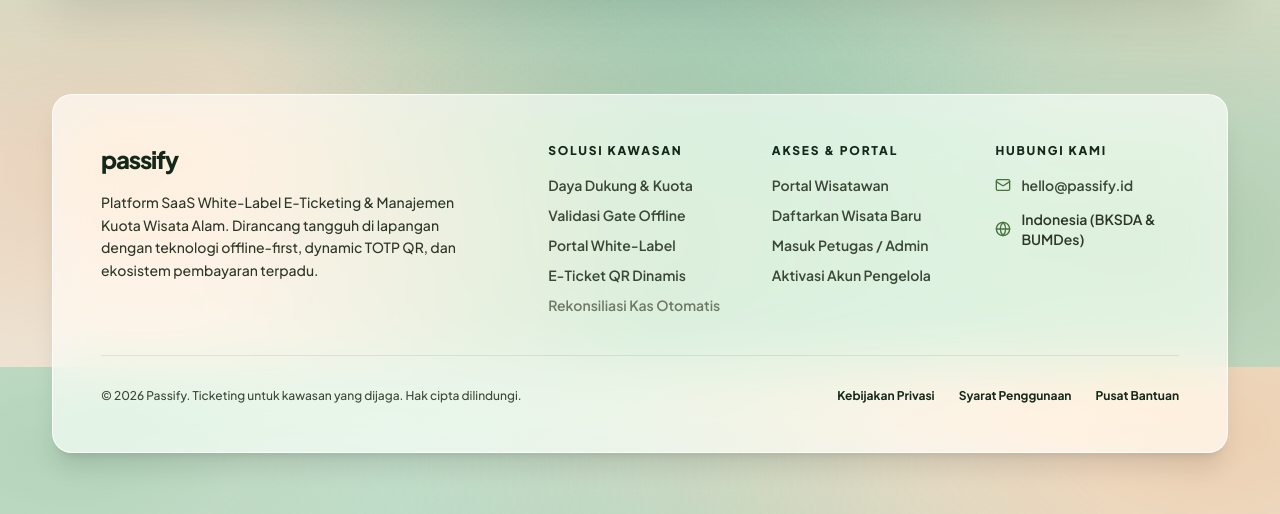
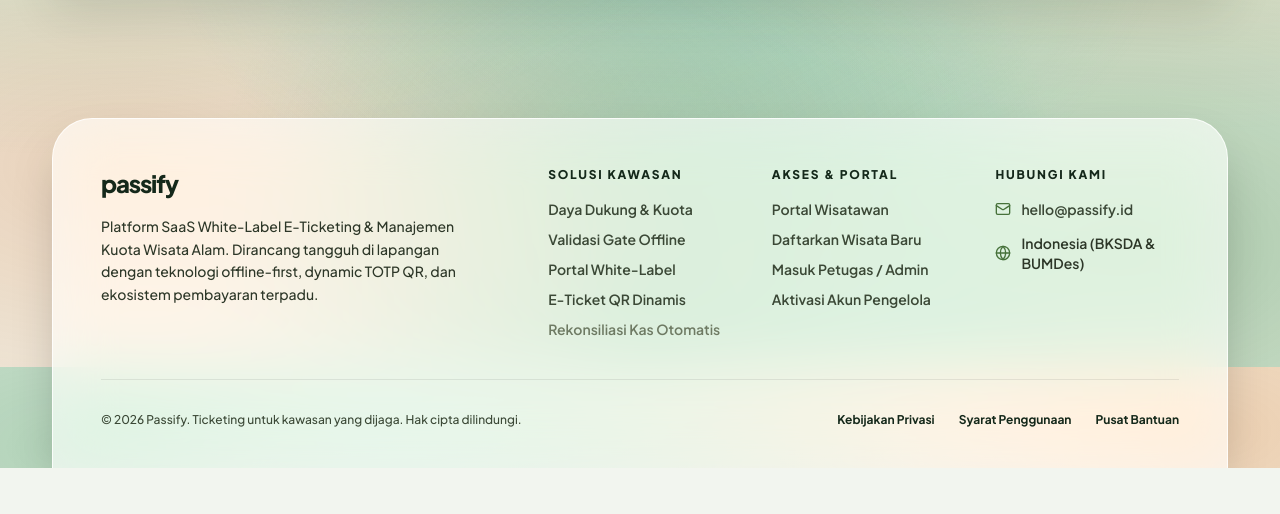
Before and after one commit to Derylfabiensyah/passify, a React (Vite) app in the folder frontend/: page / in a window 1280 px wide. Shown: the part 3633-4147 px from the top of the page. After the commit the page ends 4101 px from the top, so only its background shows below. Built offline with nearby package versions, Linux system fonts and the light colour scheme; no server answers.

Commit message:
style(landing): dock footer card to bottom edge with top-only border-radius

```diff
--- a/frontend/src/components/LandingPage.jsx
+++ b/frontend/src/components/LandingPage.jsx
@@ -451,9 +451,9 @@ export default function LandingPage() {
         </section>
       </main>
 
-      <footer className="pb-14 pt-4 sm:pb-16 sm:pt-6">
+      <footer className="mt-8 sm:mt-12">
         <div className="mx-auto max-w-[1240px] px-4 sm:px-6 lg:px-8">
-          <div className="glass-panel rounded-3xl p-8 sm:p-12 shadow-xl border border-white/80">
+          <div className="glass-panel rounded-t-3xl sm:rounded-t-[2.5rem] rounded-b-none p-8 sm:p-12 pb-8 sm:pb-10 shadow-2xl border-t border-x border-b-0 border-white/80">
             {/* Main Footer Grid */}
             <div className="grid grid-cols-1 gap-10 sm:grid-cols-2 lg:grid-cols-5 pb-10 border-b border-black/[0.08] dark:border-white/10">
               {/* Column 1: Brand & Identity */}
```
